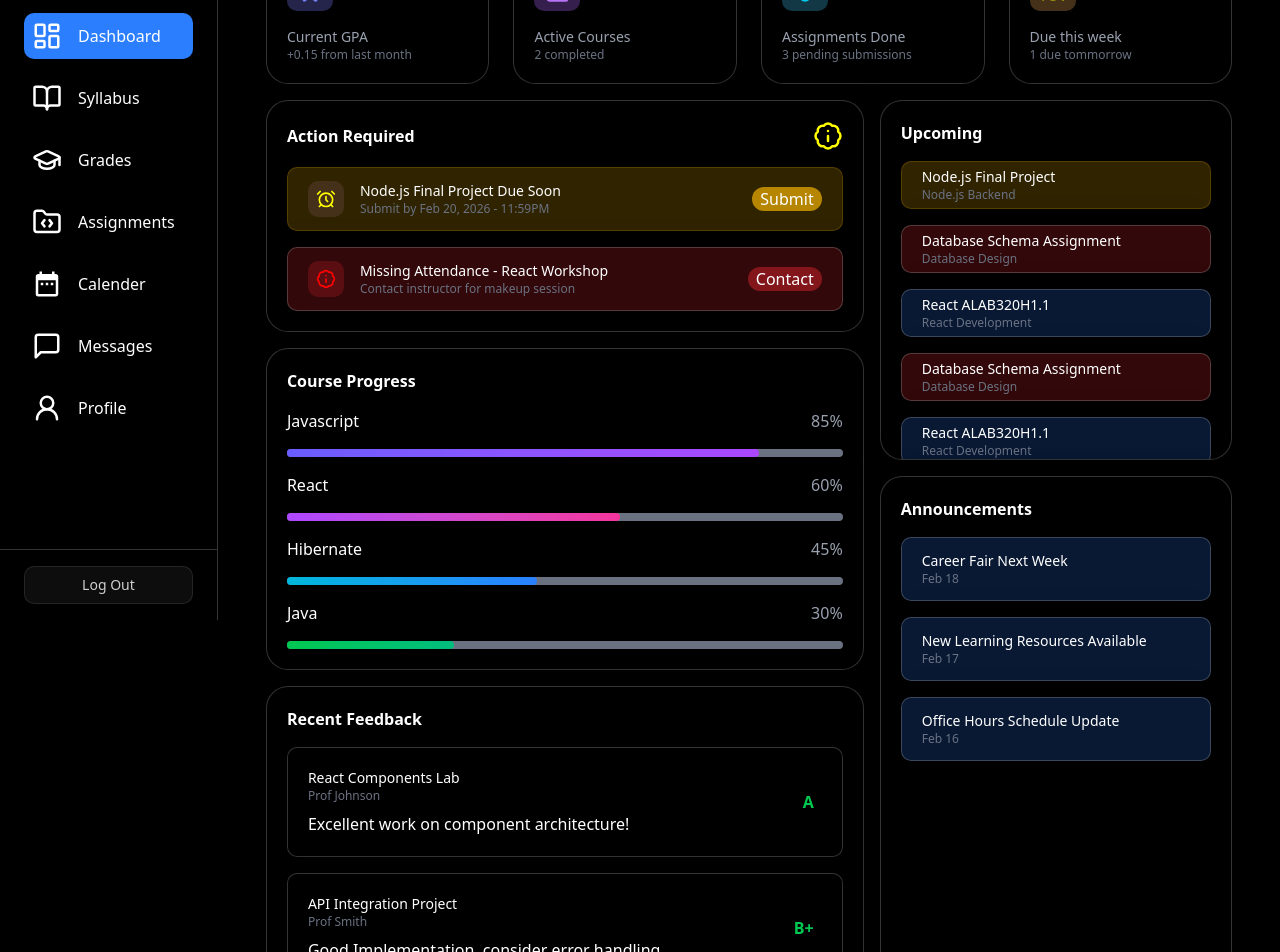
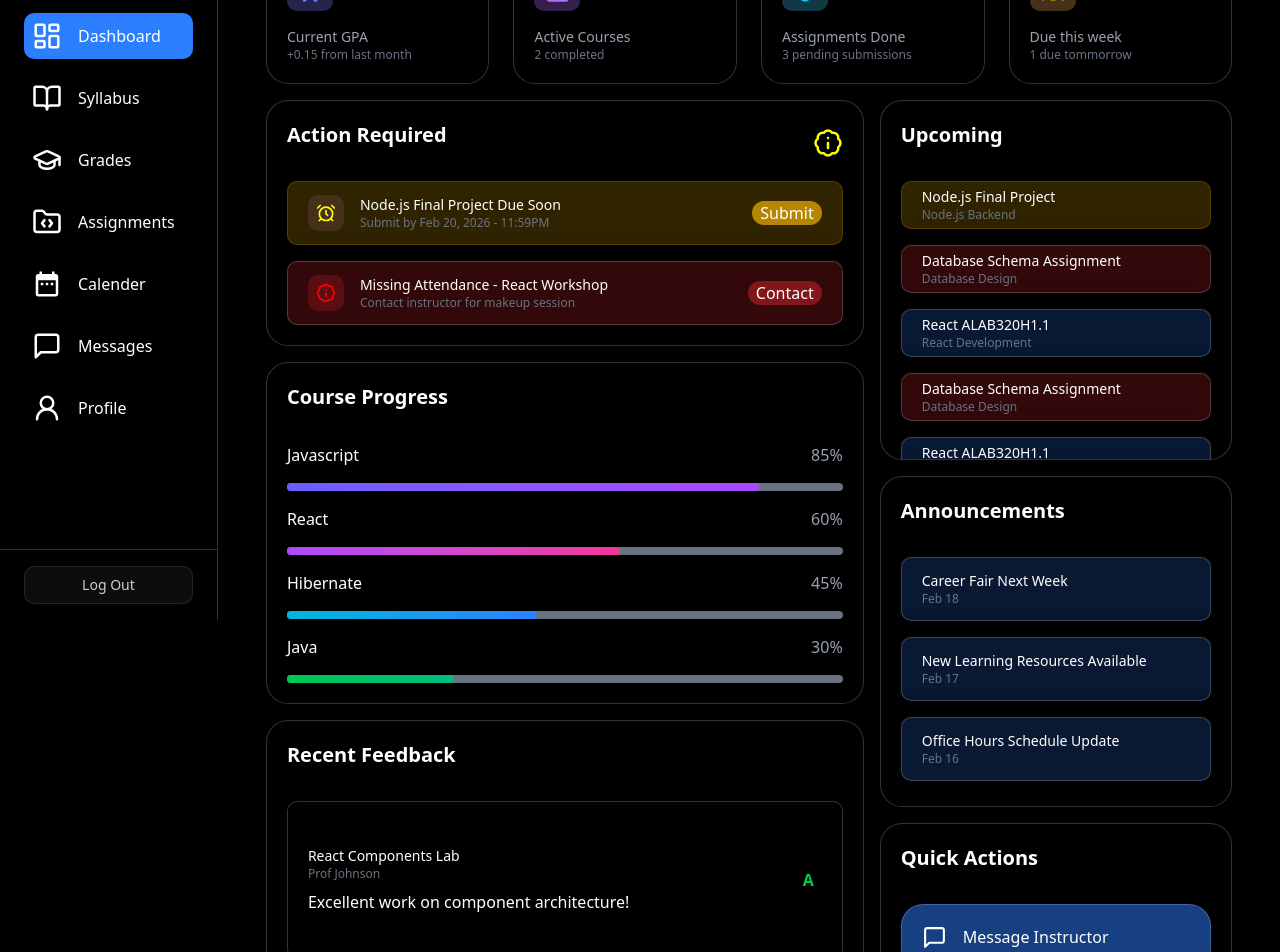
Before and after one commit to DoughSec/Consultrix-client, a Next.js app: page /student/dashboard in a window 1280 px wide. Shown: the part 180-1132 px from the top of the page. Built offline with nearby package versions, Linux system fonts and the light colour scheme.

Commit message:
Add: Quick actions section + item

```diff
--- a/src/app/student/dashboard/page.js
+++ b/src/app/student/dashboard/page.js
@@ -5,6 +5,7 @@ import CourseProgress from "@/components/student/CourseProgress";
 import UpcomingSection from "@/components/student/UpcomingSection";
 import AnnouncementSection from "@/components/student/AnnouncementSection";
 import FeedBackSection from "@/components/student/FeedbackSection";
+import QuickActionsSection from "@/components/student/QuickActionsSection";
 
 export default function StudentDashboard() {
     return (
@@ -37,6 +38,7 @@ export default function StudentDashboard() {
                 <div className="md:col-span-3 flex flex-col gap-4">
                     <UpcomingSection />
                     <AnnouncementSection />
+                    <QuickActionsSection />
                 </div>
 
             </section>
--- /dev/null
+++ b/src/components/CardHeader.js
@@ -0,0 +1,6 @@
+const CardHeader = ({ title }) => {
+    return <h2 className="text-xl font-bold mb-4">{title}</h2>
+}
+
+
+export default CardHeader
--- a/src/components/student/ActionRequired.js
+++ b/src/components/student/ActionRequired.js
@@ -1,3 +1,4 @@
+import CardHeader from "../CardHeader";
 import GlassCard from "../GlassCard";
 import ActionItem from "./ActionItem";
 
@@ -27,7 +28,7 @@ const ActionRequired = () => {
     <section className="">
       <GlassCard className="">
         <div className="flex items-center justify-between">
-          <h2 className="font-bold">Action Required</h2>
+          <CardHeader title="Action Required" />
           <LuBadgeInfo size={30} color="yellow" />
         </div>
         {actionItems.map((item) => (
--- a/src/components/student/AnnouncementSection.js
+++ b/src/components/student/AnnouncementSection.js
@@ -1,3 +1,4 @@
+import CardHeader from "../CardHeader";
 import GlassCard from "../GlassCard";
 import ActionItem from "./ActionItem";
 
@@ -24,7 +25,7 @@ const announcementData = [
 const AnnouncementSection = () => {
     return (
         <GlassCard className='overflow-y-scroll [&::-webkit-scrollbar]:hidden [-ms-overflow-style:none] [scrollbar-width:none]'>
-            <h2 className="font-bold">Announcements</h2>
+            <CardHeader title="Announcements" />
             {announcementData.map(item => {
                 return (
                     <ActionItem
--- a/src/components/student/CourseProgress.js
+++ b/src/components/student/CourseProgress.js
@@ -1,3 +1,4 @@
+import CardHeader from "../CardHeader";
 import GlassCard from "../GlassCard";
 import CourseProgressBar from "./CourseProgressBar";
 
@@ -13,8 +14,7 @@ const CourseProgress = () => {
     return (
         <section className="">
             <GlassCard className="">
-                <h2 className="font-bold">Course Progress</h2>
-
+                <CardHeader title="Course Progress" />
                 {courseData.map((item, _) => <CourseProgressBar data={item} key={_} />)}
             </GlassCard>
         </section>
--- a/src/components/student/FeedbackSection.js
+++ b/src/components/student/FeedbackSection.js
@@ -1,3 +1,4 @@
+import CardHeader from "../CardHeader"
 import GlassCard from "../GlassCard"
 import FeedBackItem from "./FeedbackItem"
 
@@ -19,8 +20,7 @@ const feedBackData = [
 const FeedBackSection = () => {
     return (
         <GlassCard>
-            <h2 className="font-bold">Recent Feedback</h2>
-
+            <CardHeader title="Recent Feedback" />
 
             {feedBackData.map((item, _) => <FeedBackItem data={item} key={_} />)}
         </GlassCard>
--- /dev/null
+++ b/src/components/student/QuickActionsItem.js
@@ -0,0 +1,19 @@
+import Link from "next/link"
+import GlassCard from "../GlassCard"
+
+const QuickActionItem = ({ data }) => {
+    return (
+        <Link href={data.href}>
+            <GlassCard className={`${data.bgColor}`}>
+                <div className="flex gap-4 items-center">
+                    {data.icon}
+                    <h3 className="text-md">{data.title}</h3>
+                </div>
+            </GlassCard>
+        </Link >
+
+    )
+}
+
+
+export default QuickActionItem
--- /dev/null
+++ b/src/components/student/QuickActionsSection.js
@@ -0,0 +1,27 @@
+import GlassCard from "../GlassCard"
+import QuickActionItem from "./QuickActionsItem";
+import CardHeader from "../CardHeader";
+
+import {
+    LuBookOpen,
+    LuMessageSquare,
+} from "react-icons/lu";
+import { MdDateRange } from "react-icons/md";
+
+const quickActionData = [
+    { "title": "Message Instructor", "href": "#", "icon": <LuMessageSquare size={25} color="" />, "bgColor": "bg-blue-500/50" },
+    { "title": "Browse Resources", "href": "#", "icon": <LuBookOpen size={25} color="" />, "bgColor": "bg-pink-500/50" },
+    { "title": "Schedule Study Session", "href": "#", "icon": <MdDateRange size={25} color="" />, "bgColor": "bg-green-500/50" }
+];
+
+const QuickActionsSection = () => {
+    return (
+        <GlassCard>
+            <CardHeader title="Quick Actions" />
+            {quickActionData.map((item, _) => <QuickActionItem data={item} key={_} />)}
+        </GlassCard>
+    )
+}
+
+
+export default QuickActionsSection
--- a/src/components/student/UpcomingSection.js
+++ b/src/components/student/UpcomingSection.js
@@ -1,3 +1,4 @@
+import CardHeader from "../CardHeader";
 import GlassCard from "../GlassCard";
 import ActionItem from "./ActionItem";
 
@@ -35,8 +36,7 @@ const actionItems = [
 const UpcomingSection = () => {
     return (
         <GlassCard className='min-h-90 max-h-90 overflow-y-scroll [&::-webkit-scrollbar]:hidden [-ms-overflow-style:none] [scrollbar-width:none]'>
-            <h2 className="font-bold">Upcoming</h2>
-
+            <CardHeader title="Upcoming" />
             {actionItems.map((item, _) => {
                 return (
                     <ActionItem
```
